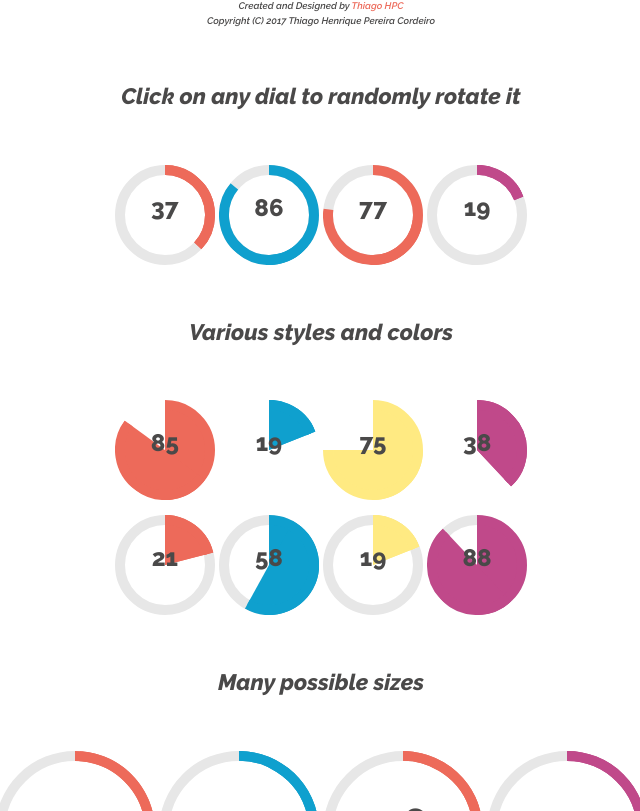
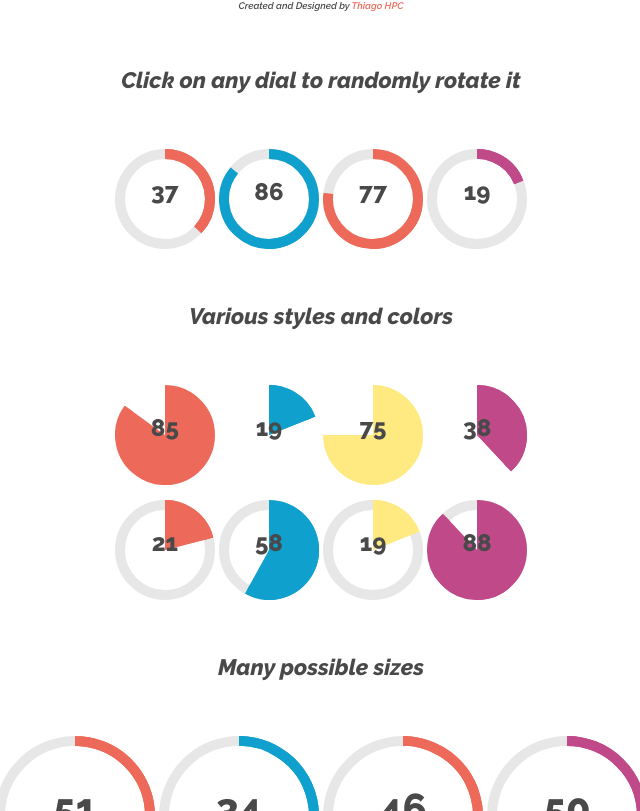
Before and after one commit to ninjaboynaru/RadialProgressBars, a plain HTML site: page index.html in a window 1280 px wide. Shown: the part 116-927 px from the top of the page, without its empty margins (319-959 px from the left). Drawn offline with Linux system fonts and the light colour scheme.

Commit message:
Removed licensing from HTML

```diff
--- a/index.html
+++ b/index.html
@@ -18,8 +18,6 @@
 		<h1>Radial Progress Bars</h1>
 		<p id="Credits">
 			Created and Designed by <span style="color:#ED6A5A">Thiago HPC</span>
-			<br>
-			Copyright (C) 2017 Thiago Henrique Pereira Cordeiro
 		</p>
 
 
```
